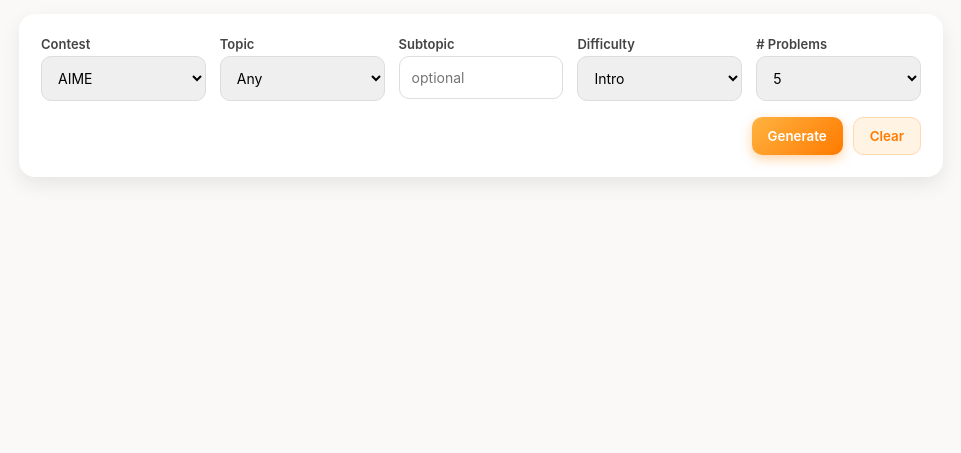
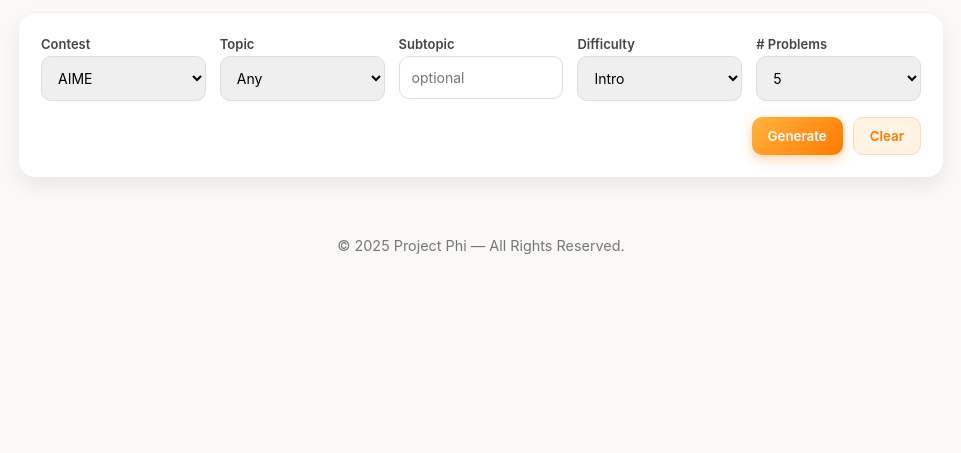
Before and after one commit to projectphi-ca/phi-gen, a Flask app: page / in a window 1280 px wide. Shown: the part 214-667 px from the top of the page, without its empty margins (159-1120 px from the left). Run offline with Flask 3, Linux system fonts and the light colour scheme.

Commit message:
Update index.html

```diff
--- a/templates/index.html
+++ b/templates/index.html
@@ -36,7 +36,6 @@
   </script>
   <script src="https://cdn.jsdelivr.net/npm/mathjax@3/es5/tex-svg.js" async></script>
 </head>
-
 <body>
   <header class="hero">
     <h1>Phi-Gen</h1>
@@ -222,5 +221,8 @@
     });
   </script>
 
+  <footer style="text-align:center; margin-top:40px; padding:20px; color:#777; font-size:0.9em;">
+    © 2025 Project Phi — All Rights Reserved.
+  </footer>
 </body>
 </html>
```
